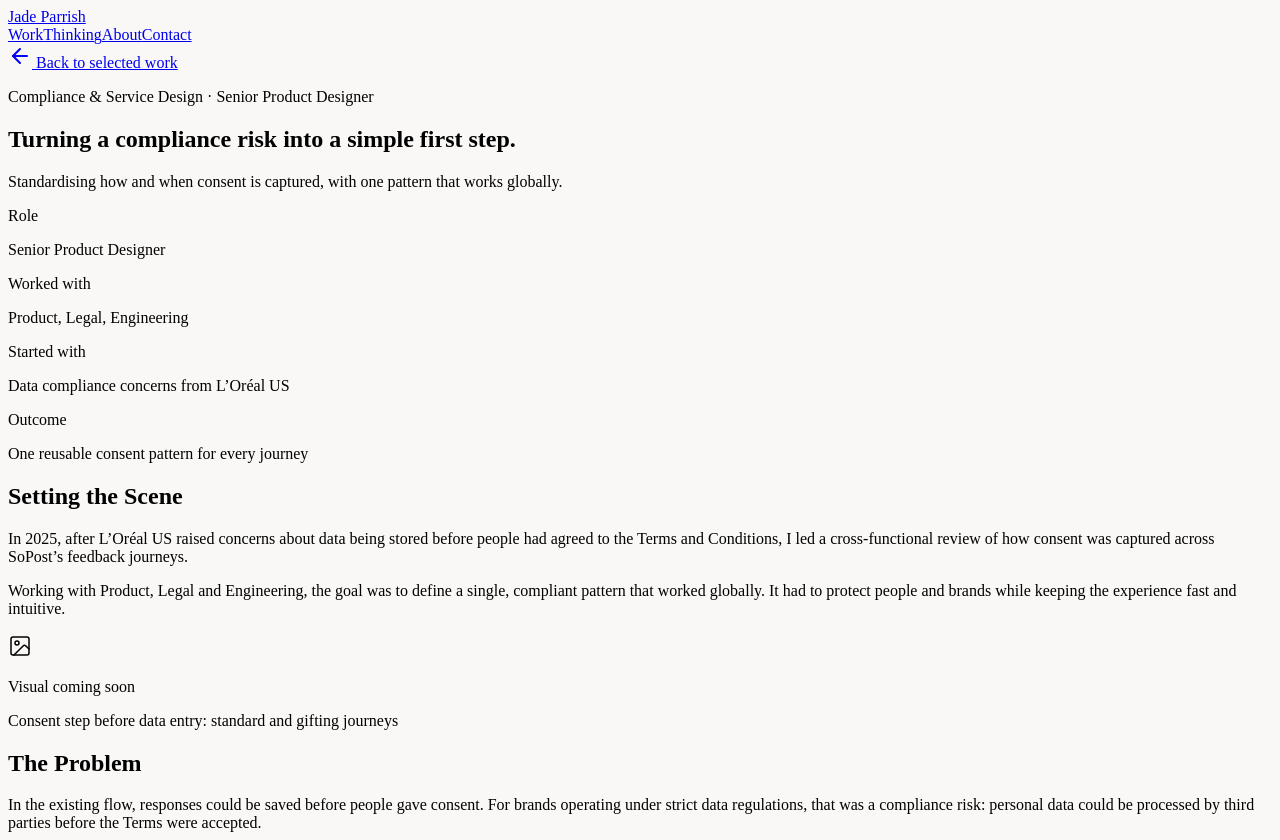
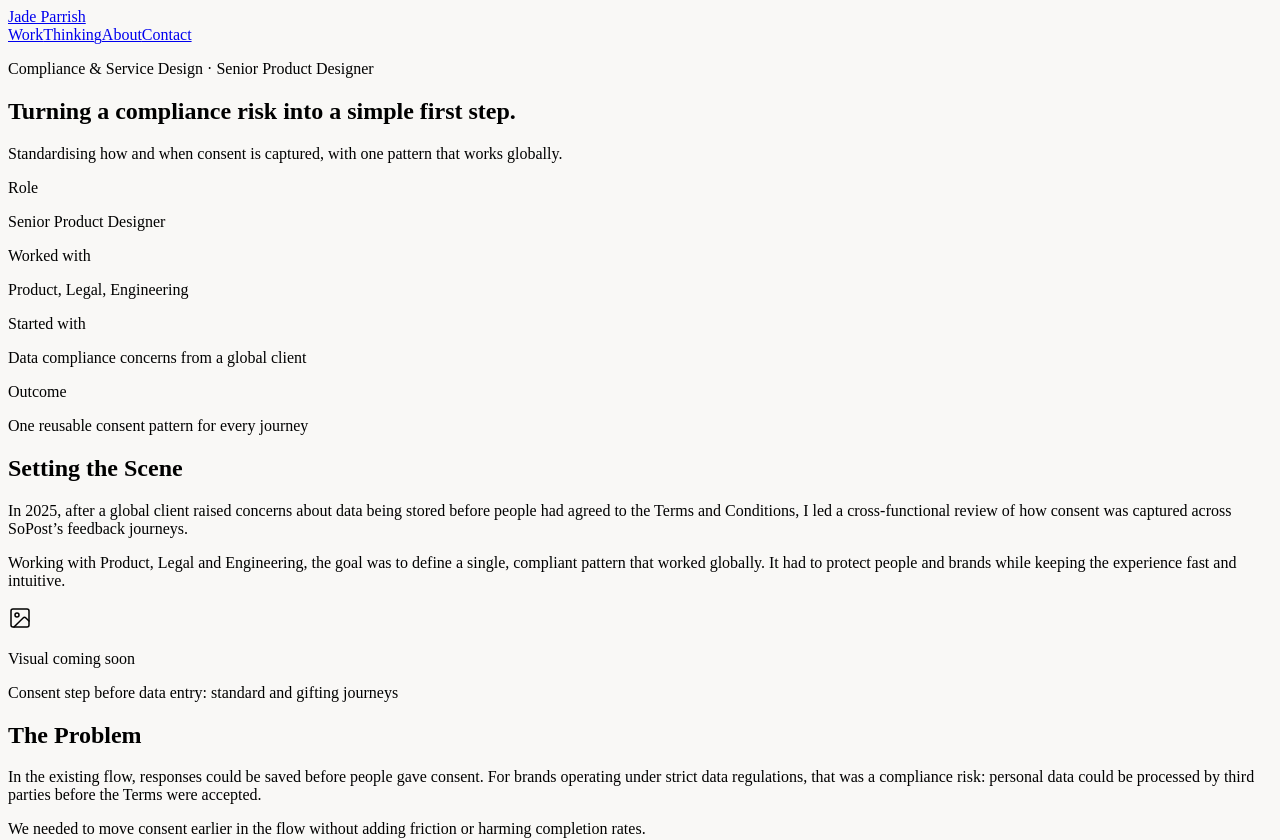
Before and after one commit to jadeparrish/portfolio, a Next.js app: page /work/consent in a window 1280 px wide. Shown: the top 840 px of the page. Built offline with nearby package versions, Linux system fonts and the light colour scheme.

Commit message:
Refactor consent case study for client anonymity
Updated references from 'L’Oréal US' to 'a global client' for clarity.

```diff
--- a/app/work/consent/page.js
+++ b/app/work/consent/page.js
@@ -43,15 +43,6 @@ function ImagePlaceholder({ tint, caption }) {
 export default function ConsentCaseStudy() {
   return (
     <div className="min-h-screen bg-[#F9F8F6] text-[#1C1C1C] font-sans antialiased selection:bg-neutral-200">
-      {/* Top Navigation */}
-      <header className="max-w-3xl mx-auto px-6 sm:px-8 py-8 sm:py-10">
-        <Link
-          href="/work"
-          className="inline-flex items-center gap-2 text-xs uppercase tracking-[0.15em] text-neutral-500 hover:text-[#8D6553] transition-colors"
-        >
-          <ArrowLeft className="w-3.5 h-3.5" /> Back to selected work
-        </Link>
-      </header>
 
       <main className="max-w-3xl mx-auto px-6 sm:px-8 pb-24">
         {/* Title */}
@@ -81,7 +72,7 @@ export default function ConsentCaseStudy() {
             </div>
             <div>
               <p className="text-[10px] uppercase tracking-[0.15em] text-neutral-600 mb-1.5">Started with</p>
-              <p className="text-sm font-medium text-neutral-900 [text-wrap:balance]">Data compliance concerns from L&rsquo;Oréal US</p>
+              <p className="text-sm font-medium text-neutral-900 [text-wrap:balance]">Data compliance concerns from a global client</p>
             </div>
             <div>
               <p className="text-[10px] uppercase tracking-[0.15em] text-neutral-600 mb-1.5">Outcome</p>
@@ -96,7 +87,7 @@ export default function ConsentCaseStudy() {
           <SectionLabel>Setting the Scene</SectionLabel>
           <div className="space-y-5 text-neutral-700 text-[17px] sm:text-[18px] leading-[1.75]">
             <p>
-              In 2025, after L&rsquo;Oréal US raised concerns about data being stored before people
+              In 2025, after a global client raised concerns about data being stored before people
               had agreed to the Terms and Conditions, I led a cross-functional review of how
               consent was captured across SoPost&rsquo;s feedback journeys.
             </p>
```
